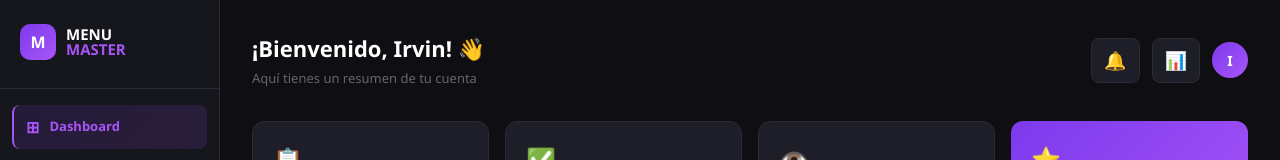
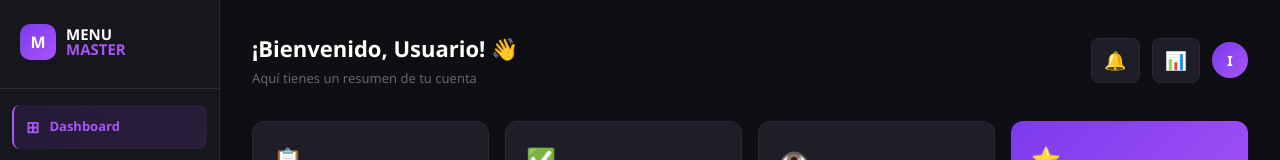
Before and after one commit to IRVINISAEL/MENU, a Next.js app: page / in a window 1280 px wide. Shown: the top 160 px of the page. Built offline with nearby package versions, Linux system fonts and the light colour scheme.

Commit message:
fix import duplicado

```diff
--- a/app/login/page.tsx
+++ b/app/login/page.tsx
@@ -19,6 +19,7 @@ export default function Login() {
       });
       const data = await res.json();
       if (data.ok) {
+        localStorage.setItem("usuario", JSON.stringify(data.usuario));
         window.location.href = "/";
       } else {
         alert(data.mensaje);
--- a/app/page.tsx
+++ b/app/page.tsx
@@ -1,5 +1,5 @@
 "use client";
-import { useState } from "react";
+import { useState, useEffect } from "react";
 
 const menuRecientes = [
   { nombre: "Menú Cafetería", actualizado: "hace 2 días", emoji: "☕" },
@@ -20,6 +20,12 @@ const navItems = [
 
 export default function Dashboard() {
   const [activeNav] = useState("Dashboard");
+  const [usuario, setUsuario] = useState<{nombre: string} | null>(null);
+
+  useEffect(() => {
+    const data = localStorage.getItem("usuario");
+    if (data) setUsuario(JSON.parse(data));
+  }, []);
 
   return (
     <div style={{ display: "flex", minHeight: "100vh", fontFamily: "'Segoe UI', sans-serif", background: "#0f0f13" }}>
@@ -121,7 +127,7 @@ export default function Dashboard() {
         <div style={{ display: "flex", justifyContent: "space-between", alignItems: "center", marginBottom: 32 }}>
           <div>
             <h1 style={{ color: "white", fontSize: 22, fontWeight: 700, margin: 0 }}>
-              ¡Bienvenido, Irvin! 👋
+              ¡Bienvenido, {usuario?.nombre || "Usuario"}! 👋
             </h1>
             <p style={{ color: "#666", fontSize: 13, margin: "4px 0 0" }}>
               Aquí tienes un resumen de tu cuenta
```
